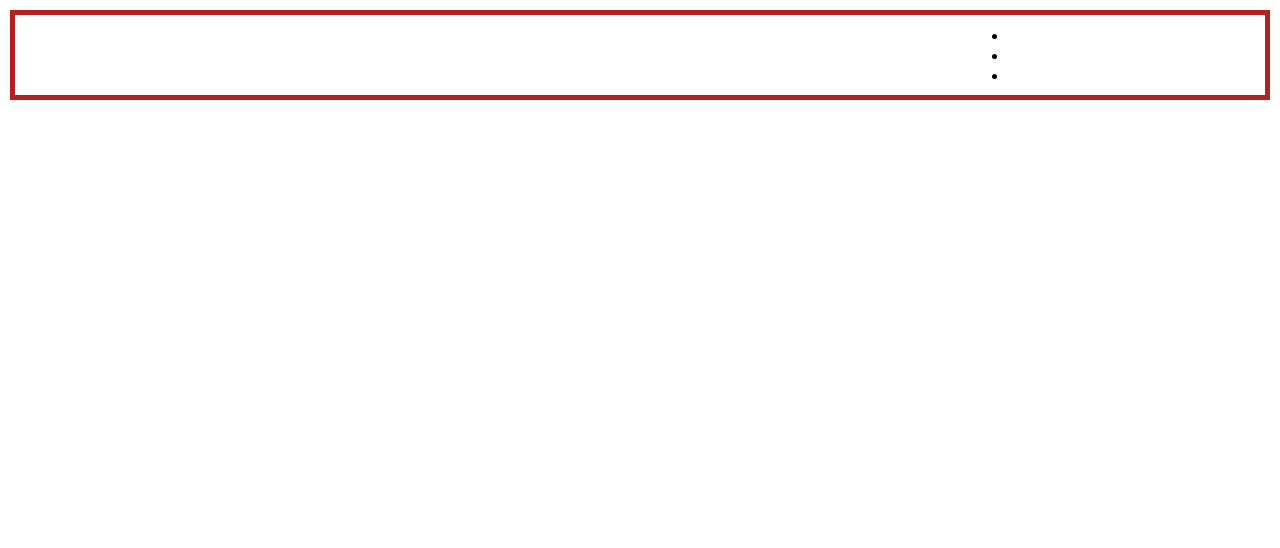
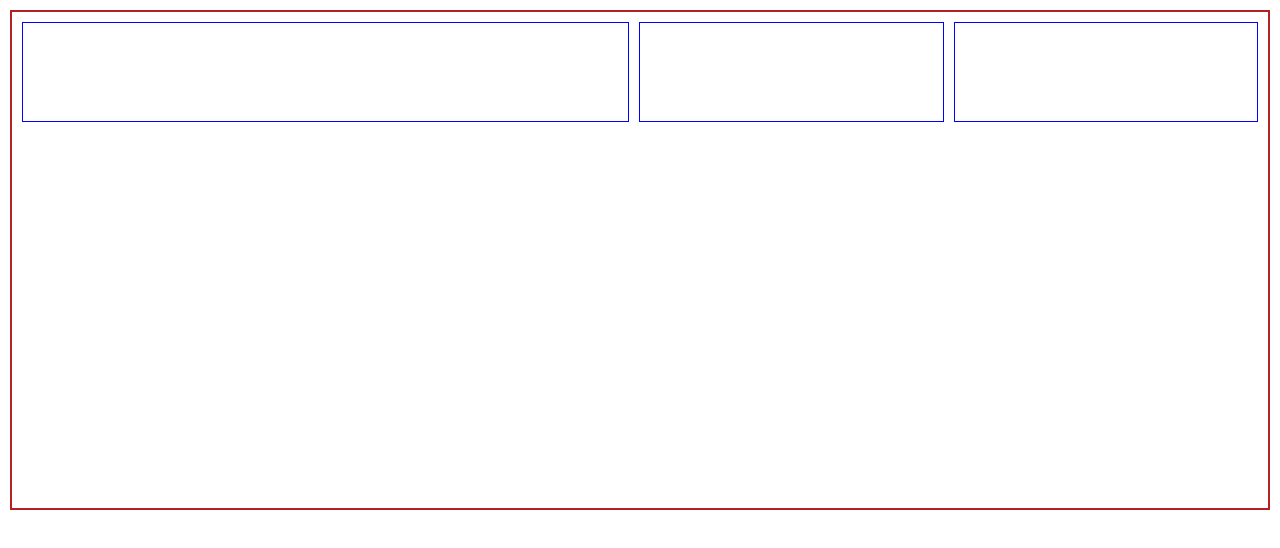
Before and after one commit to ibwsvillo/first_webpage, a plain HTML site: page index.html in a window 1280 px wide. Drawn offline with Linux system fonts and the light colour scheme.

Commit message:
practicing flex box properties

```diff
--- a/index.html
+++ b/index.html
@@ -64,16 +64,9 @@
 <div class="box2"></div> -->
 
 <div class="flex-container">
-    <div class="one-con"></div>
-    <div class="two-con"></div>
-    <div class="three-con"></div>
-    <div class="list test">
-        <ul>
-            <li></li>
-            <li></li>
-            <li></li>
-        </ul>
-    </div>
+    <div class="item1"></div>
+    <div class="item2"></div>
+    <div class="item3"></div>
 </div>
 
 
--- a/styles.css
+++ b/styles.css
@@ -70,8 +70,21 @@ div p {
 
 .flex-container {
     display: flex;
-    border: 5px solid firebrick;
+    border: 2px solid firebrick;
     padding:10px;
     margin: 10px;
-    justify-content: space-evenly;
+    justify-content: flex-start;
+    height: 500px;
+    gap: 10px;
 }
+
+.flex-container div {
+    border: 1px solid blue;
+    width: 100px;
+    height: 100px;
+    flex: 1 1 0%;
+}
+
+.flex-container .item1 {
+    flex: 2 1 0%;
+}
```
